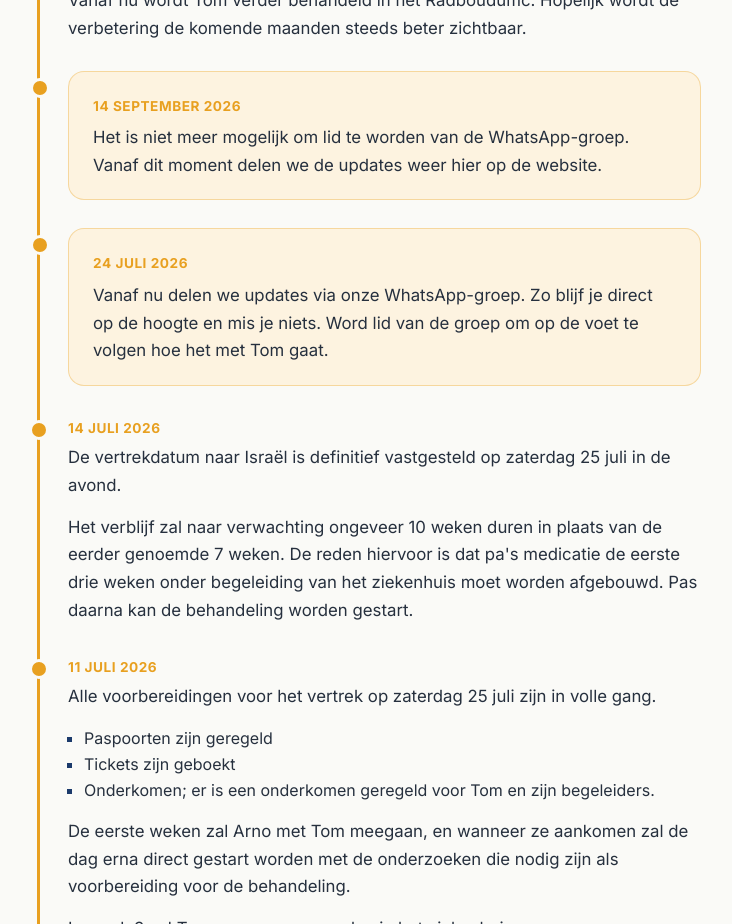
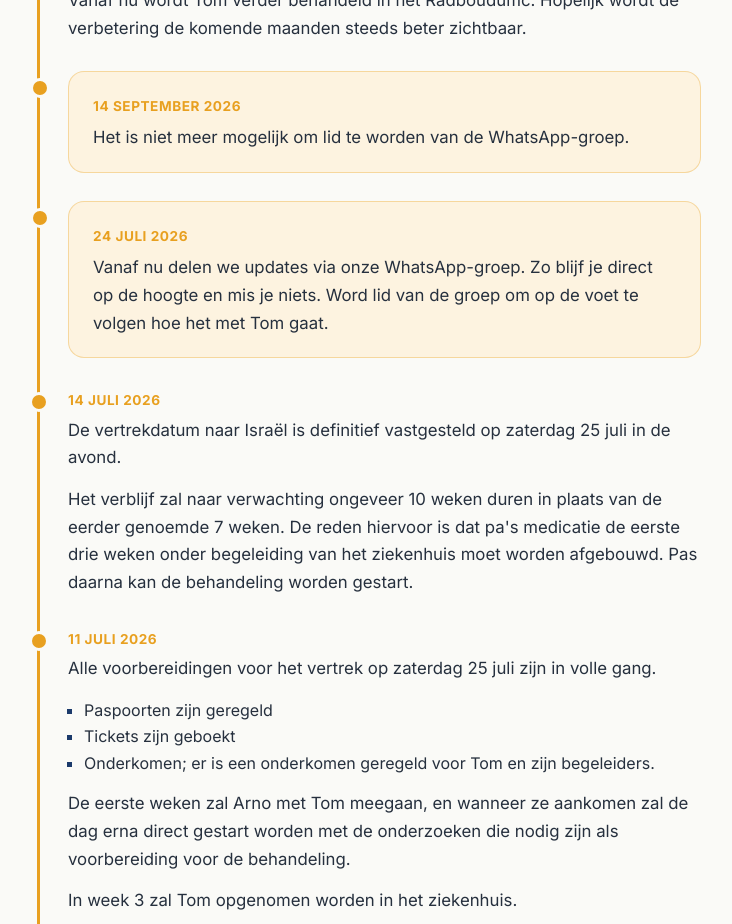
Before and after one commit to arnowals-art/help-tom, a React (Vite) app: page / in a window 1280 px wide. Shown: the part 1700-2624 px from the top of the page, without its empty margins (275-1007 px from the left). Built offline with nearby package versions, Linux system fonts and the light colour scheme; no server answers.

Commit message:
updates website

```diff
--- a/src/components/Updates.jsx
+++ b/src/components/Updates.jsx
@@ -13,7 +13,6 @@ export const UPDATES = [
     channel: true,
     text: <p>
       Het is niet meer mogelijk om lid te worden van de WhatsApp-groep.
-      Vanaf dit moment delen we de updates weer hier op de website.
     </p>,
   },
   {
```
